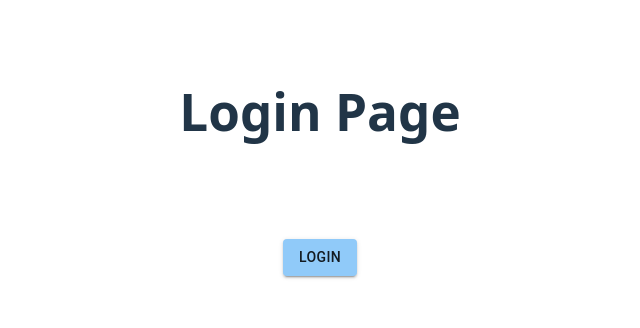
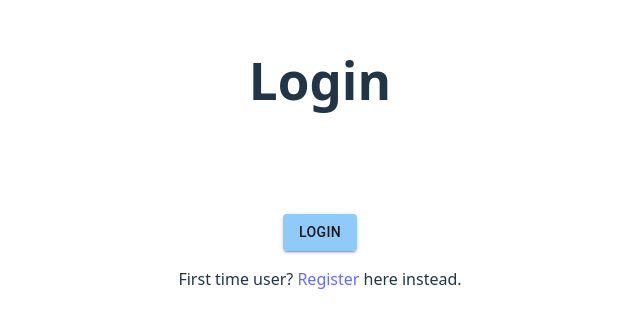
Before and after one commit to ooixs/webforum, a React (Vite) app: page / in a window 1280 px wide. Shown: the part 238-566 px from the top of the page, without its empty margins (320-960 px from the left). Built offline with nearby package versions, Linux system fonts and the light colour scheme.

Commit message:
Update login and register

```diff
--- a/src/pages/Login.tsx
+++ b/src/pages/Login.tsx
@@ -1,22 +1,19 @@
-import React from "react";
-import {
-  Button,
-  Card,
-  CardContent,
-  Fade,
-  Typography,
-  TextField,
-} from "@mui/material";
+import { Button, TextField } from "@mui/material";
+import { Link } from "react-router-dom";
 
 function Login() {
   return (
     <div>
-      <h1>Login Page</h1>
-      <TextField id="user-login" label="username" variant="outlined" />
+      <h1>Login</h1>
+      <TextField label="username" variant="outlined" />
       <br />
-      <Button sx={{ mt: "10px" }} variant="contained">
+      <Button sx={{ mt: 2 }} variant="contained">
         Login
       </Button>
+      <br />
+      <p>
+        First time user? <Link to="/register">Register</Link> here instead.
+      </p>
     </div>
   );
 }
--- a/src/pages/Register.tsx
+++ b/src/pages/Register.tsx
@@ -1,7 +1,16 @@
-import React from "react";
+import { Button, TextField } from "@mui/material";
 
 function Register() {
-  return <div>Register</div>;
+  return (
+    <div>
+      <h1>Register</h1>
+      <TextField label="username" variant="outlined" />
+      <br />
+      <Button sx={{ mt: 2 }} variant="contained">
+        Register
+      </Button>
+    </div>
+  );
 }
 
 export default Register;
```
